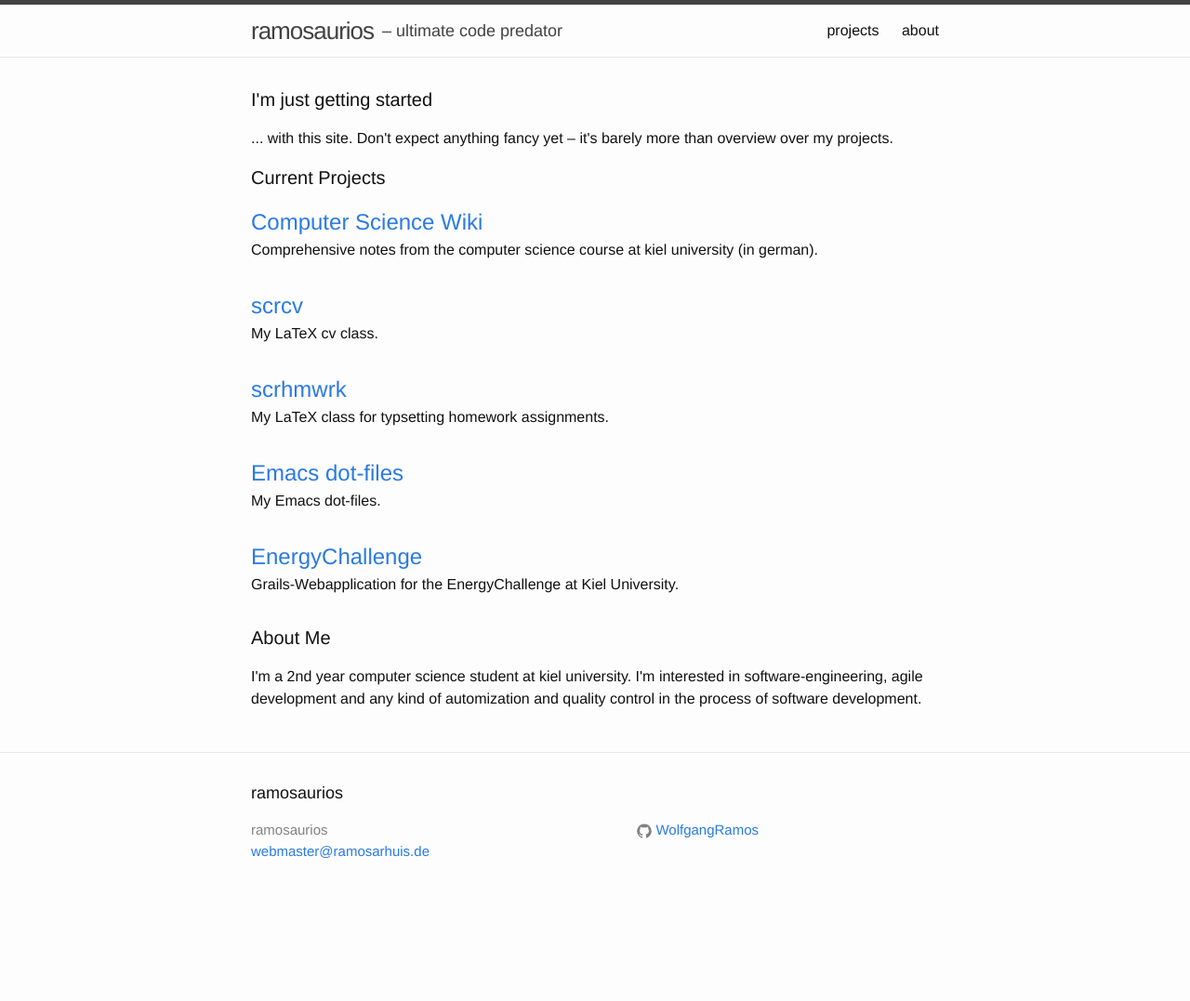
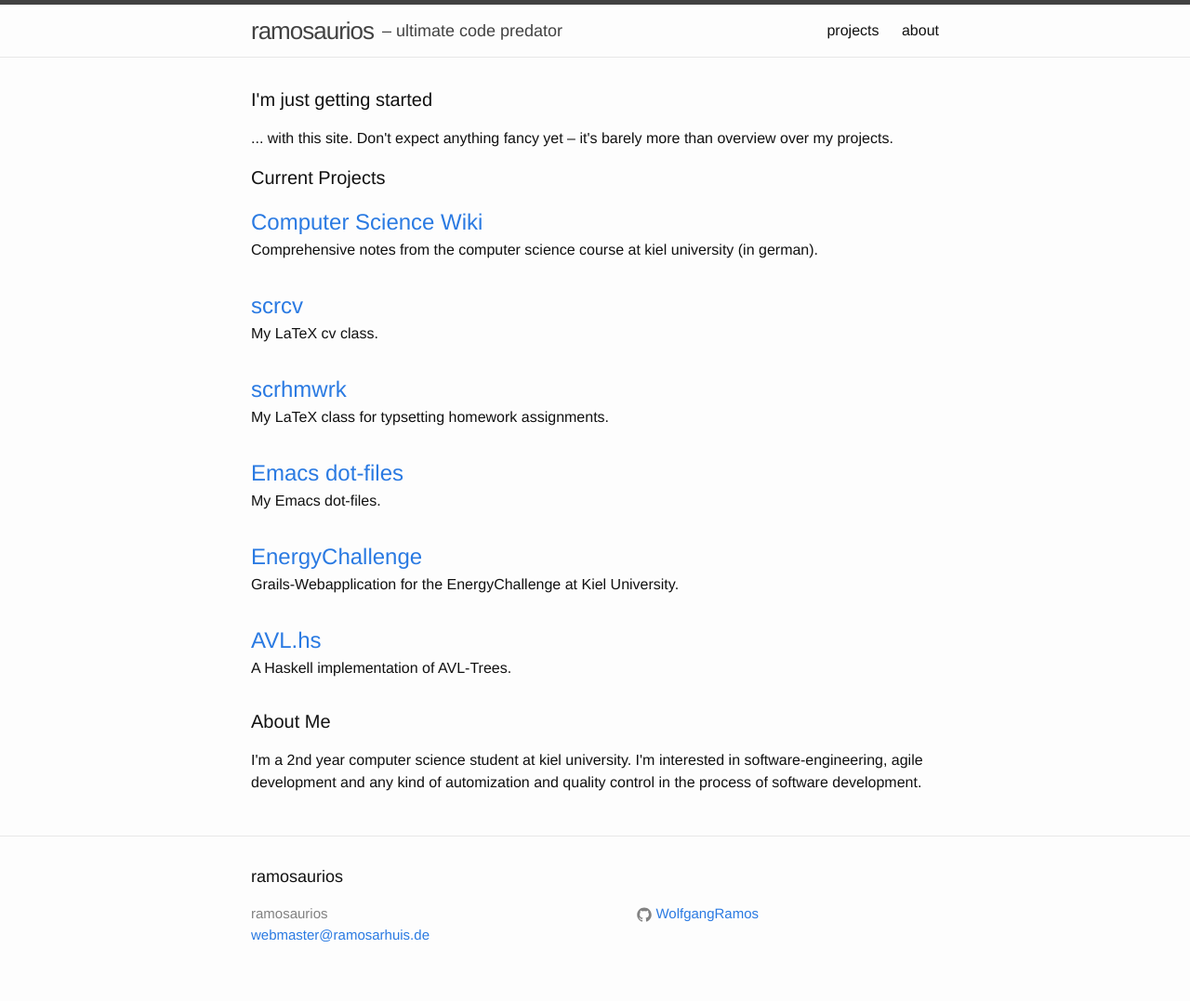
Before and after one commit to WolfgangRamos/WolfgangRamos.github.io, a Jekyll site: the page built from index.html, in a window 1280 px wide. Shown: the whole page at 93% size. Built offline with Jekyll 4.4.1, drawn with Linux system fonts in a browser that asks for light colours; before the commit the page ends 987 px from its top, so only the background shows below that.

Commit message:
added AVL.hs repo

```diff
--- a/index.html
+++ b/index.html
@@ -40,8 +40,13 @@
         </h2>
         <span class="prj-description">Grails-Webapplication for the EnergyChallenge at Kiel University.</span>
       </li>
+	  <li>
+        <h2>
+          <a class="post-link" href="https://github.com/WolfgangRamos/AVL.hs">AVL.hs</a>
+        </h2>
+        <span class="prj-description">A Haskell implementation of AVL-Trees.</span>
+      </li>
   </ul>
-
   <h1 class="page-heading" id="about">About Me</h1>
 
   <p>I'm a 2nd year computer science student at kiel university.
```
